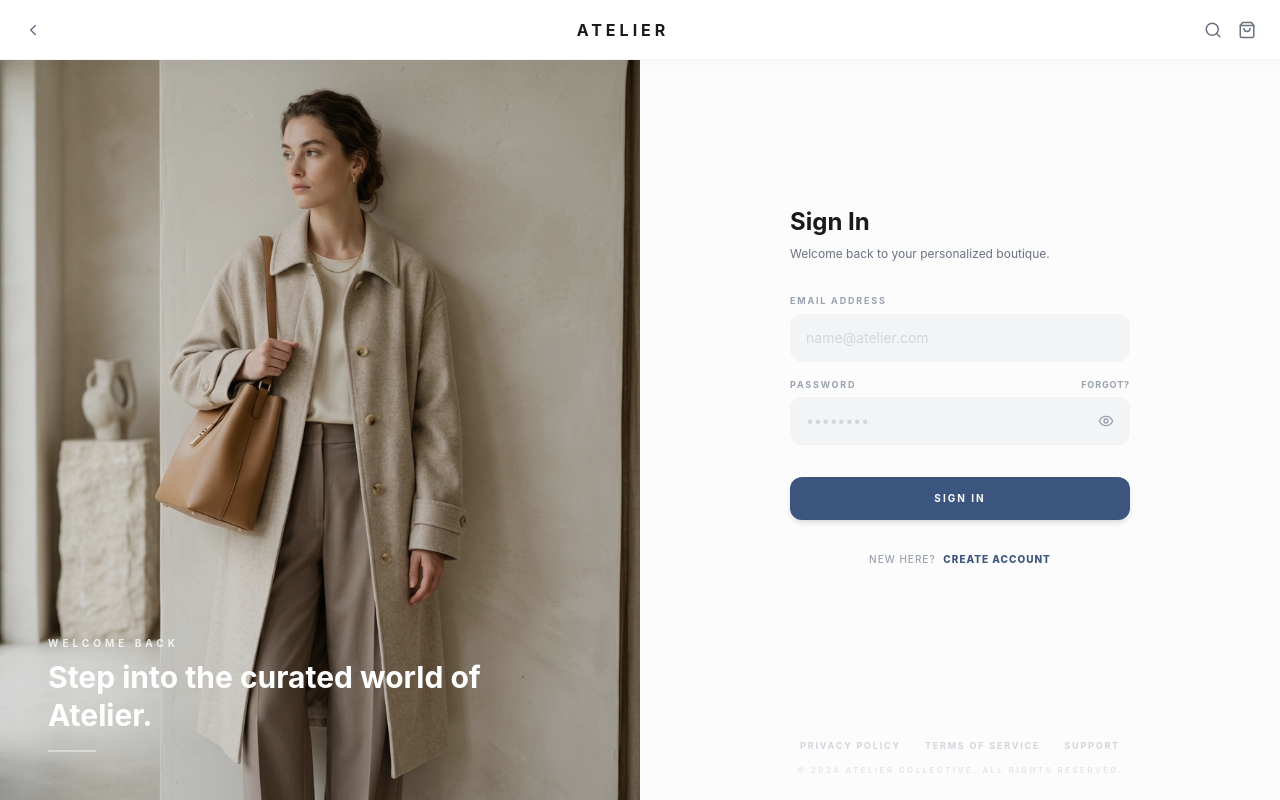
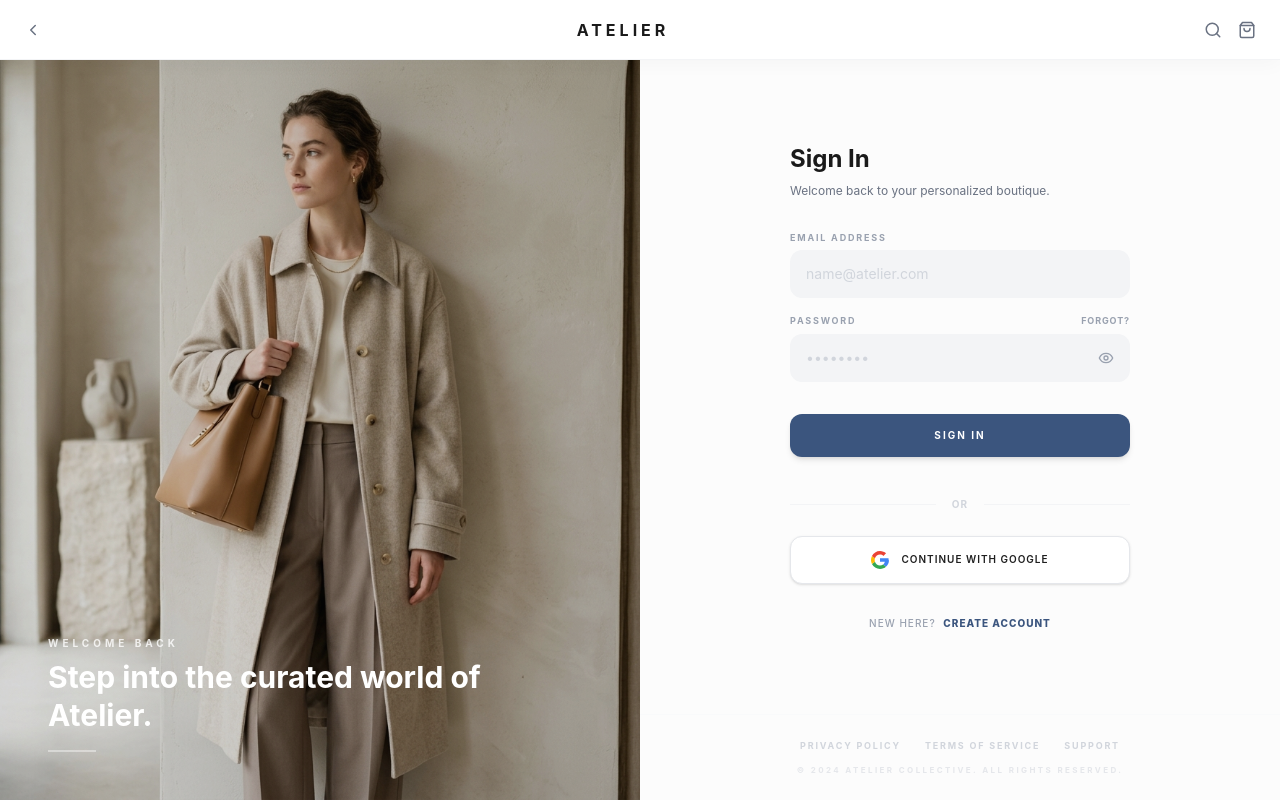
Before and after one commit to sunnyyadav-07/E-commerce-website, a React app in the folder Frontend/: page /login in a window 1280 px wide. Built offline with nearby package versions, Linux system fonts and the light colour scheme; the HTML template or start-up script is replaced by a standard one.

Commit message:
authentication done on frontend

```diff
--- a/Frontend/src/features/auth/pages/Login.jsx
+++ b/Frontend/src/features/auth/pages/Login.jsx
@@ -26,13 +26,11 @@ const Login = () => {
       email: formData.email,
       password: formData.password,
     });
-   console.log("Logging in:", formData);
+    console.log("Logging in:", formData);
     // sirf success pe navigate karo
     if (res) {
       navigate("/");
     }
-
-
   };
 
   return (
@@ -41,7 +39,7 @@ const Login = () => {
       <header className="h-[60px] bg-white/90 backdrop-blur-md px-6 py-3 border-b border-gray-100 flex items-center justify-between shrink-0 z-[100] shadow-[0_4px_20px_rgba(0,0,0,0.03)] relative">
         <button
           onClick={() => navigate(-1)}
-          className="text-gray-500 hover:text-gray-900 transition-colors"
+          className="text-gray-500 hover:text-gray-900 transition-colors cursor-pointer"
         >
           <svg
             xmlns="http://www.w3.org/2000/svg"
@@ -61,7 +59,7 @@ const Login = () => {
           ATELIER
         </h1>
         <div className="flex items-center gap-4">
-          <button className="text-gray-500 hover:text-gray-900 transition-colors">
+          <button className="text-gray-500 hover:text-gray-900 transition-colors cursor-pointer">
             <svg
               xmlns="http://www.w3.org/2000/svg"
               width="18"
@@ -77,7 +75,7 @@ const Login = () => {
               <path d="m21 21-4.3-4.3" />
             </svg>
           </button>
-          <button className="text-gray-500 hover:text-gray-900 transition-colors">
+          <button className="text-gray-500 hover:text-gray-900 transition-colors cursor-pointer">
             <svg
               xmlns="http://www.w3.org/2000/svg"
               width="18"
@@ -154,7 +152,7 @@ const Login = () => {
                     </label>
                     <button
                       type="button"
-                      className="text-[9px] font-bold text-gray-400 hover:text-[#3b557e] transition-colors uppercase tracking-widest"
+                      className="text-[9px] font-bold text-gray-400 hover:text-[#3b557e] transition-colors uppercase tracking-widest cursor-pointer"
                     >
                       Forgot?
                     </button>
@@ -172,7 +170,7 @@ const Login = () => {
                     <button
                       type="button"
                       onClick={() => setShowPassword(!showPassword)}
-                      className="absolute right-4 top-1/2 -translate-y-1/2 text-gray-400 hover:text-[#3b557e] transition-colors"
+                      className="absolute right-4 top-1/2 -translate-y-1/2 text-gray-400 hover:text-[#3b557e] transition-colors cursor-pointer"
                     >
                       {showPassword ? (
                         <svg
@@ -217,10 +215,48 @@ const Login = () => {
                 {/* Submit Button */}
                 <button
                   type="submit"
-                  className="w-full bg-[#3b557e] text-white font-bold py-3.5 rounded-xl shadow-md hover:bg-[#2d4363] hover:shadow-lg transition-all uppercase tracking-[0.2em] text-[10px] mt-4"
+                  className="w-full bg-[#3b557e] text-white font-bold py-3.5 rounded-xl shadow-md hover:bg-[#2d4363] hover:shadow-lg transition-all uppercase tracking-[0.2em] text-[10px] mt-4 cursor-pointer"
                 >
                   Sign In
                 </button>
+
+                <div className="flex items-center my-6">
+                  <div className="flex-1 h-px bg-gray-100"></div>
+                  <span className="px-4 text-[10px] font-bold text-gray-300 tracking-widest uppercase">
+                    OR
+                  </span>
+                  <div className="flex-1 h-px bg-gray-100"></div>
+                </div>
+
+                <a
+                  href="http://localhost:3000/api/auth/google"
+                  className="w-full flex items-center justify-center gap-3 bg-white border border-gray-200 text-[#1f1f1f] font-semibold py-3.5 rounded-xl shadow-sm hover:bg-gray-50 hover:shadow-md transition-all uppercase tracking-[0.1em] text-[10px] cursor-pointer"
+                >
+                  <svg
+                    xmlns="http://www.w3.org/2000/svg"
+                    width="18"
+                    height="18"
+                    viewBox="0 0 18 18"
+                  >
+                    <path
+                      fill="#4285F4"
+                      d="M17.64 9.2c0-.63-.06-1.25-.16-1.84H9v3.49h4.84c-.21 1.12-.84 2.07-1.79 2.7l2.9 2.25C16.64 14.19 18 11.93 18 9.2z"
+                    />
+                    <path
+                      fill="#34A853"
+                      d="M9 18c2.43 0 4.47-.8 5.96-2.18l-2.9-2.25c-.81.54-1.85.87-3.06.87-2.35 0-4.34-1.58-5.05-3.71L.95 13.04C2.43 15.98 5.48 18 9 18z"
+                    />
+                    <path
+                      fill="#FBBC05"
+                      d="M3.95 10.73c-.18-.54-.28-1.12-.28-1.73s.1-1.19.28-1.73L.95 4.96C.35 6.17 0 7.55 0 9s.35 2.83.95 4.04l3-2.31z"
+                    />
+                    <path
+                      fill="#EA4335"
+                      d="M9 3.58c1.32 0 2.5.45 3.44 1.35l2.58-2.59C13.46.89 11.42 0 9 0 5.48 0 2.43 2.02.95 4.96l3 2.31C4.66 5.16 6.65 3.58 9 3.58z"
+                    />
+                  </svg>
+                  Continue with Google
+                </a>
               </form>
 
               {/* Redirect to Register */}
@@ -228,7 +264,7 @@ const Login = () => {
                 NEW HERE?{" "}
                 <button
                   onClick={() => navigate("/register")}
-                  className="text-[#3b557e] font-extrabold hover:underline transition-all ml-1 uppercase"
+                  className="text-[#3b557e] font-extrabold hover:underline transition-all ml-1 uppercase cursor-pointer"
                 >
                   Create Account
                 </button>
--- a/Frontend/src/features/auth/pages/Register.jsx
+++ b/Frontend/src/features/auth/pages/Register.jsx
@@ -25,7 +25,7 @@ const Register = () => {
 
   const handleSubmit = async (e) => {
     e.preventDefault();
- const res=   await handleRegisterUser({
+    const res = await handleRegisterUser({
       email: formData.email,
       password: formData.password,
       fullname: formData.fullName,
@@ -33,8 +33,7 @@ const Register = () => {
       isSeller: formData.isSeller,
     });
     console.log("Registering:", formData);
-    if(res)
-    navigate("/");
+    if (res) navigate("/");
   };
 
   return (
@@ -43,7 +42,7 @@ const Register = () => {
       <header className="h-[60px] bg-white/90 backdrop-blur-md px-6 py-3 border-b border-gray-100 flex items-center justify-between shrink-0 z-[100] shadow-[0_4px_20px_rgba(0,0,0,0.03)] relative">
         <button
           onClick={() => navigate(-1)}
-          className="text-gray-500 hover:text-gray-900 transition-colors"
+          className="text-gray-500 hover:text-gray-900 transition-colors cursor-pointer"
         >
           <svg
             xmlns="http://www.w3.org/2000/svg"
@@ -63,7 +62,7 @@ const Register = () => {
           ATELIER
         </h1>
         <div className="flex items-center gap-4">
-          <button className="text-gray-500 hover:text-gray-900 transition-colors">
+          <button className="text-gray-500 hover:text-gray-900 transition-colors cursor-pointer">
             <svg
               xmlns="http://www.w3.org/2000/svg"
               width="18"
@@ -79,7 +78,7 @@ const Register = () => {
               <path d="m21 21-4.3-4.3" />
             </svg>
           </button>
-          <button className="text-gray-500 hover:text-gray-900 transition-colors">
+          <button className="text-gray-500 hover:text-gray-900 transition-colors cursor-pointer">
             <svg
               xmlns="http://www.w3.org/2000/svg"
               width="18"
@@ -194,7 +193,7 @@ const Register = () => {
                     <button
                       type="button"
                       onClick={() => setShowPassword(!showPassword)}
-                      className="absolute right-4 top-1/2 -translate-y-1/2 text-gray-400 hover:text-[#3b557e] transition-colors"
+                      className="absolute right-4 top-1/2 -translate-y-1/2 text-gray-400 hover:text-[#3b557e] transition-colors cursor-pointer"
                     >
                       {showPassword ? (
                         <svg
@@ -257,10 +256,48 @@ const Register = () => {
                 {/* Submit Button */}
                 <button
                   type="submit"
-                  className="w-full bg-[#3b557e] text-white font-bold py-3.5 rounded-xl shadow-md hover:bg-[#2d4363] hover:shadow-lg transition-all uppercase tracking-[0.2em] text-[10px] mt-4"
+                  className="w-full bg-[#3b557e] text-white font-bold py-3.5 rounded-xl shadow-md hover:bg-[#2d4363] hover:shadow-lg transition-all uppercase tracking-[0.2em] text-[10px] mt-4 cursor-pointer"
                 >
                   Register
                 </button>
+
+                <div className="flex items-center my-6">
+                  <div className="flex-1 h-px bg-gray-100"></div>
+                  <span className="px-4 text-[10px] font-bold text-gray-300 tracking-widest uppercase">
+                    OR
+                  </span>
+                  <div className="flex-1 h-px bg-gray-100"></div>
+                </div>
+
+                <a
+                  href="http://localhost:3000/api/auth/google"
+                  className="w-full flex items-center justify-center gap-3 bg-white border border-gray-200 text-[#1f1f1f] font-semibold py-3.5 rounded-xl shadow-sm hover:bg-gray-50 hover:shadow-md transition-all uppercase tracking-[0.1em] text-[10px] cursor-pointer"
+                >
+                  <svg
+                    xmlns="http://www.w3.org/2000/svg"
+                    width="18"
+                    height="18"
+                    viewBox="0 0 18 18"
+                  >
+                    <path
+                      fill="#4285F4"
+                      d="M17.64 9.2c0-.63-.06-1.25-.16-1.84H9v3.49h4.84c-.21 1.12-.84 2.07-1.79 2.7l2.9 2.25C16.64 14.19 18 11.93 18 9.2z"
+                    />
+                    <path
+                      fill="#34A853"
+                      d="M9 18c2.43 0 4.47-.8 5.96-2.18l-2.9-2.25c-.81.54-1.85.87-3.06.87-2.35 0-4.34-1.58-5.05-3.71L.95 13.04C2.43 15.98 5.48 18 9 18z"
+                    />
+                    <path
+                      fill="#FBBC05"
+                      d="M3.95 10.73c-.18-.54-.28-1.12-.28-1.73s.1-1.19.28-1.73L.95 4.96C.35 6.17 0 7.55 0 9s.35 2.83.95 4.04l3-2.31z"
+                    />
+                    <path
+                      fill="#EA4335"
+                      d="M9 3.58c1.32 0 2.5.45 3.44 1.35l2.58-2.59C13.46.89 11.42 0 9 0 5.48 0 2.43 2.02.95 4.96l3 2.31C4.66 5.16 6.65 3.58 9 3.58z"
+                    />
+                  </svg>
+                  Continue with Google
+                </a>
               </form>
 
               {/* Redirect link */}
@@ -268,7 +305,7 @@ const Register = () => {
                 ALREADY HAVE AN ACCOUNT?{" "}
                 <button
                   onClick={() => navigate("/login")}
-                  className="text-[#3b557e] font-extrabold hover:underline transition-all ml-1 uppercase"
+                  className="text-[#3b557e] font-extrabold hover:underline transition-all ml-1 uppercase cursor-pointer"
                 >
                   Log In
                 </button>
```
